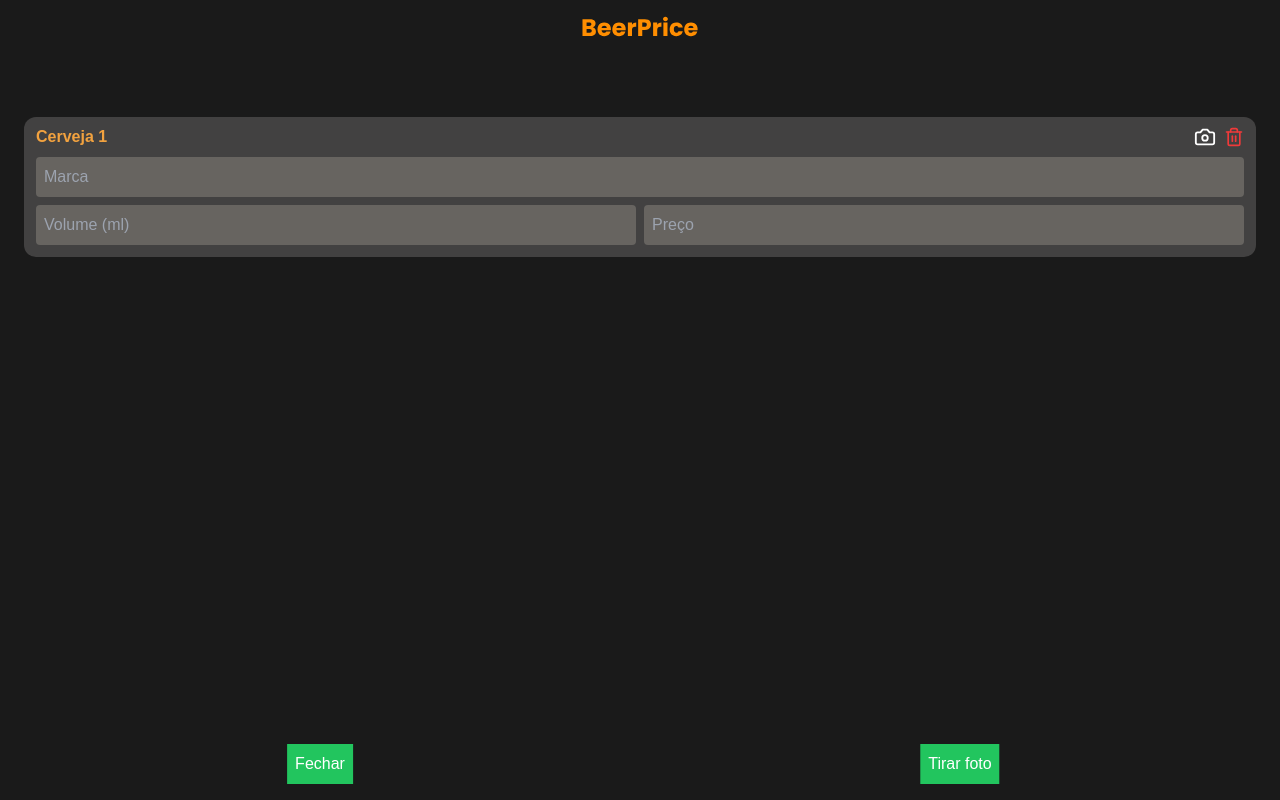
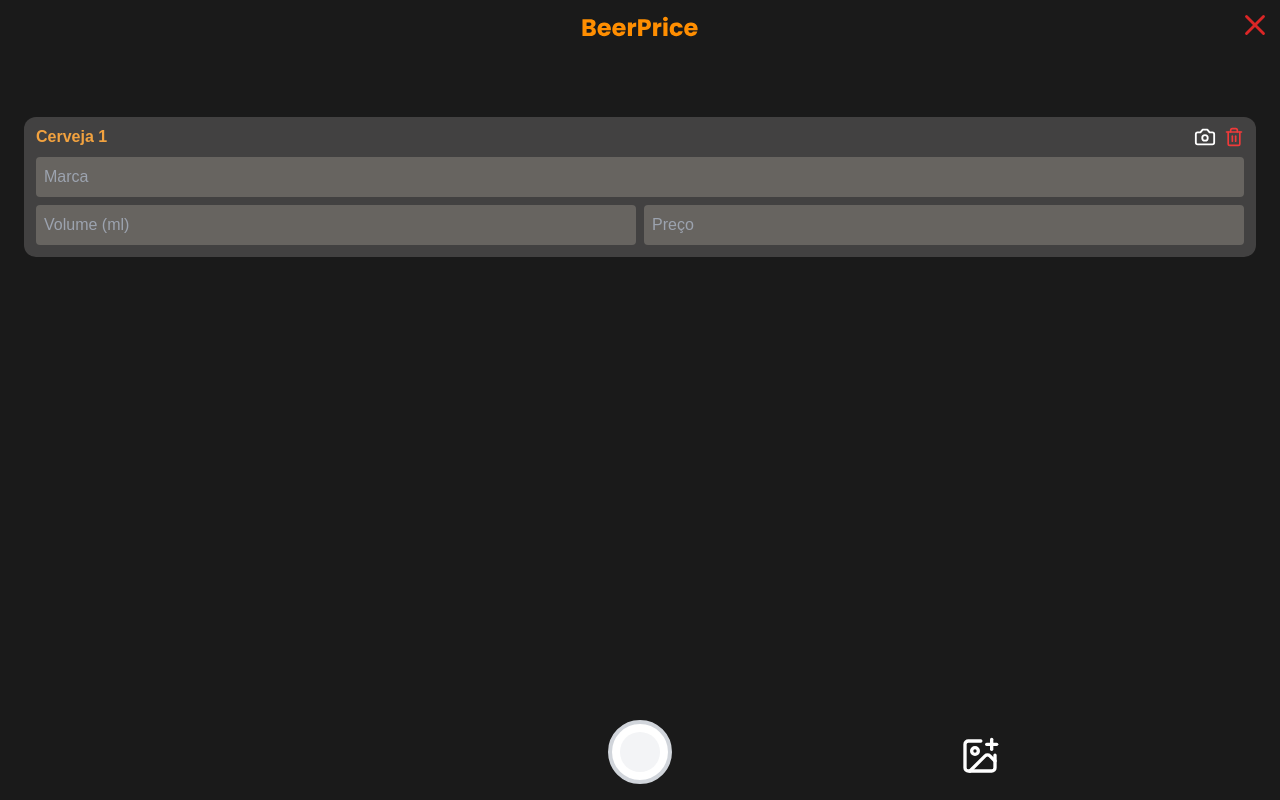
Before and after one commit to guilhermezaparoli/beer-calculator, a Next.js app: page / in a window 1280 px wide. Both pictures are taken after a click on the icon 1205 px from the left and 137 px from the top of the page. Shown: the top 800 px of the page. Built offline with nearby package versions, Linux system fonts and the light colour scheme; no server answers.

Commit message:
Adding new camera design and new function of upload photo from gallery

```diff
--- a/app/api/openai/route.ts
+++ b/app/api/openai/route.ts
@@ -17,10 +17,10 @@ export const POST = async(req: Request) => {
         {
           role: "user",
           content: [
-            { type: "text", text: "Analyze the provided image to extract the brand name, volume (in liters, milliliters, or other units), and price. If these details are found in the image, return them in the following JSON format without syntax highlighting: {brand: <beer brand>, volume: <beer volume>, price: <beer price>}. If any of these keys are not found, return their values as null." },
+            { type: "text", text: "Analyze the provided image to extract the brand name, volume (always convert to milliliters), and price. If these details are found in the image, return them in the following JSON format without syntax highlighting: {brand: <beer brand>, volume: <beer volume>, price: <beer price>}. If any of these keys are not found, return their values as null." },
             {
               type: "image_url",
-              image_url: {url: imageUrl},
+              image_url: {url: imageUrl, detail: "low"},
             },
           ],
         },
--- a/app/layout.tsx
+++ b/app/layout.tsx
@@ -14,8 +14,8 @@ const geistMono = localFont({
 });
 
 export const metadata: Metadata = {
-  title: "Create Next App",
-  description: "Generated by create next app",
+  title: "Beer calculator",
+  description: "Beer calculator",
 };
 
 export default function RootLayout({
--- a/components/BeerCard.tsx
+++ b/components/BeerCard.tsx
@@ -23,6 +23,7 @@ export function BeerCard({
   onDeleteCard,
 }: BeerCardProps) {
   const [openCamera, setOpenCamera] = useState(false);
+  const [loading, setLoading] = useState(false)
   const handleInputChange = (field: keyof itemProps, newValue: string) => {
     setCards((prevCards) =>
       prevCards.map((card, idx) =>
@@ -31,7 +32,8 @@ export function BeerCard({
     );
   };
   const formatPriceBRL = (newValue: string) => {
-    let inputValue = newValue.replace(/\D/g, "");
+    console.log(newValue, "newewewew");
+    let inputValue = String(newValue)?.replace(/\D/g, "");
     console.log(inputValue);
     inputValue = (parseInt(inputValue) / 100).toFixed(2);
     inputValue = inputValue.replace(".", ",");
@@ -51,6 +53,7 @@ export function BeerCard({
 
   const processImage = async (imageUrl: string) => {
     console.log('chegou na função');
+    setLoading(true)
     try {
       const response = await fetch('/api/openai', {
         method: 'POST',
@@ -79,7 +82,9 @@ export function BeerCard({
       console.log(volume);
       console.log(price);
     } catch (error) {
-      console.error('Error generating haiku:', error);
+      console.error('Error analyzing image:', error);
+    } finally {
+      setLoading(false)
     }
   };
 
@@ -128,6 +133,16 @@ export function BeerCard({
 
        <CameraComponent getImage={getImage} close={closeCamera} />
       </div>}
+
+      {
+        loading &&  <div className="fixed inset-0 flex items-center justify-center bg-black bg-opacity-50 z-50 flex-col">
+        <svg aria-hidden="true" className="w-10 h-10 text-gray-200 animate-spin dark:text-gray-600 fill-blue-600" viewBox="0 0 100 101" fill="none" xmlns="http://www.w3.org/2000/svg">
+            <path d="M100 50.5908C100 78.2051 77.6142 100.591 50 100.591C22.3858 100.591 0 78.2051 0 50.5908C0 22.9766 22.3858 0.59082 50 0.59082C77.6142 0.59082 100 22.9766 100 50.5908ZM9.08144 50.5908C9.08144 73.1895 27.4013 91.5094 50 91.5094C72.5987 91.5094 90.9186 73.1895 90.9186 50.5908C90.9186 27.9921 72.5987 9.67226 50 9.67226C27.4013 9.67226 9.08144 27.9921 9.08144 50.5908Z" fill="currentColor"/>
+            <path d="M93.9676 39.0409C96.393 38.4038 97.8624 35.9116 97.0079 33.5539C95.2932 28.8227 92.871 24.3692 89.8167 20.348C85.8452 15.1192 80.8826 10.7238 75.2124 7.41289C69.5422 4.10194 63.2754 1.94025 56.7698 1.05124C51.7666 0.367541 46.6976 0.446843 41.7345 1.27873C39.2613 1.69328 37.813 4.19778 38.4501 6.62326C39.0873 9.04874 41.5694 10.4717 44.0505 10.1071C47.8511 9.54855 51.7191 9.52689 55.5402 10.0491C60.8642 10.7766 65.9928 12.5457 70.6331 15.2552C75.2735 17.9648 79.3347 21.5619 82.5849 25.841C84.9175 28.9121 86.7997 32.2913 88.1811 35.8758C89.083 38.2158 91.5421 39.6781 93.9676 39.0409Z" fill="currentFill"/>
+        </svg>
+        <label className='text-white'>Processando imagem...</label>
+    </div>
+      }
     </>
   );
 }
--- a/components/CameraComponent.tsx
+++ b/components/CameraComponent.tsx
@@ -1,55 +1,46 @@
+import { ImagePlus, ImagePlusIcon, X } from 'lucide-react';
 import Image from 'next/image';
 import { useState, useRef, useEffect } from 'react';
 
 type CameraComponentProps = {
   getImage: (image: string) => void;
-  close: () => void
+  close: () => void;
 };
 
-export default function CameraComponent({ getImage, close }: CameraComponentProps) {
+export default function CameraComponent({
+  getImage,
+  close,
+}: CameraComponentProps) {
   // const [videoStream, setVideoStream] = useState<MediaStream | null>(null);
   const [capturedImage, setCapturedImage] = useState<string | null>(null);
   const videoRef = useRef<HTMLVideoElement>(null);
   const canvasRef = useRef<HTMLCanvasElement>(null);
 
   const startCamera = async () => {
-    if (typeof window !== 'undefined' && navigator.mediaDevices && navigator.mediaDevices.getUserMedia) {
+    if (
+      typeof window !== 'undefined' &&
+      navigator.mediaDevices &&
+      navigator.mediaDevices.getUserMedia
+    ) {
       try {
-        navigator.mediaDevices.getUserMedia({
+        navigator.mediaDevices
+          .getUserMedia({
             video: {
               width: { ideal: 1280 },
               height: { ideal: 720 },
-             facingMode: "environment" // para usar a câmera traseira
-          }
+              facingMode: 'environment',
+            },
           })
-       .then(stream => {
-
+          .then((stream) => {
             if (videoRef.current) {
               videoRef.current.srcObject = stream;
             } else {
-            alert("deu b.o");
+              alert('deu b.o');
             }
           })
-       .catch(error => {
-          console.error("Erro ao acessar a câmera:", error);
+          .catch((error) => {
+            console.error('Erro ao acessar a câmera:', error);
           });
-
-        // const stream = await navigator.mediaDevices.getUserMedia({
-        //   video: {
-        //     facingMode: {ideal: "environment"},
-        //     width: {
-        //       ideal: 1080,
-        //     },
-        //     height: {
-        //       ideal: 720
-        //     }
-        //   },
-        // });
-
-        // stream.addEventListener('addtrack', () => {alert("chegou aqui")})
-        // alert(stream);
-        // setVideoStream(stream);
-
       } catch (error) {
         console.error('Error accessing the camera:', error);
       }
@@ -83,12 +74,11 @@ export default function CameraComponent({ getImage, close }: CameraComponentProp
 
   useEffect(() => {
     startCamera();
-    // document.body.style.overflow = 'hidden';
+    document.body.style.overflow = 'hidden';
   }, []);
 
   return (
     <div className="absolute inset-0 flex flex-col items-center justify-center">
-
       <div className="h-full w-full absolute inset-0">
         <video
           ref={videoRef}
@@ -96,32 +86,78 @@ export default function CameraComponent({ getImage, close }: CameraComponentProp
           playsInline
           className="h-full w-full object-cover"
         />
-          <button
+        <X
+          className="absolute top-2 right-2  text-red-600"
           onClick={() => {
-              close()
+            close();
             document.body.style.overflow = 'auto';
           }}
-            className="absolute bottom-4 left-1/4 transform -translate-x-1/2 text-white bg-green-500 p-2">
-            Fechar
+          size={34}
+        />
+
+        <button
+          className=" absolute bottom-4 left-2/4 transform -translate-x-1/2 w-16 h-16 rounded-full bg-white border-4 border-gray-300 focus:outline-none active:bg-gray-200"
+          onClick={capturePhoto}
+        >
+          <div className="absolute inset-0 m-2 rounded-full bg-gray-100"></div>
         </button>
-          <button
-            onClick={capturePhoto}
-            className="absolute bottom-4 left-3/4 transform -translate-x-1/2 text-white bg-green-500 p-2">
-            Tirar foto
-          </button>
+
+        <label
+          htmlFor="image"
+          className="absolute bottom-6 left-3/4 text-white"
+        >
+          <ImagePlusIcon size={40} />
+        </label>
+        <input
+          className="hidden"
+          type="file"
+          id="image"
+          accept="image/png, image/jpeg"
+          onChange={(e) => {
+            console.log("Entrou");
+            const file = e.target.files?.[0]
+            if(file){
+              if(file.type.startsWith("image/")){
+                const reader = new FileReader()
+                reader.onloadend = () => {
+                  const dataUrl = reader.result;
+                  setCapturedImage(String(dataUrl))
+                }
+                reader.readAsDataURL(file)
+              }
+            }
+          }}
+        />
       </div>
 
       <canvas ref={canvasRef} className="hidden" />
       {capturedImage && (
-        <div className="absolute inset-0 flex flex-col items-center justify-center bg-black bg-opacity-50 p-4 rounded-lg">
+        <div className="absolute inset-0 flex flex-col  justify-center bg-black bg-opacity-50 p-4 rounded-lg">
           <h2 className="text-white">Foto capturada:</h2>
-          <button className="text-white" onClick={() => getImage(capturedImage)}>
-            Aceitar
+          <Image
+            src={capturedImage}
+            alt="Captured"
+            width={0}
+            height={0}
+            sizes="100vw"
+            style={{ width: '100%', height: 'auto' }}
+            className="rounded-lg"
+          />
+          <div className="flex items-center justify-around mt-2">
+            <button
+              className="flex items-center py-2 px-6 rounded-lg text-white font-bold bg-red-600"
+              onClick={() => setCapturedImage('')}
+            >
+              Cancelar
             </button>
-          <button className="text-red-600" onClick={() => setCapturedImage('')}>
-            Recusar
+
+            <button
+              className="flex items-center py-2 px-6 rounded-lg text-white font-bold bg-green-600"
+              onClick={() => getImage(capturedImage)}
+            >
+              Confirmar
             </button>
-          <Image src={capturedImage} alt="Captured" width={300} height={200} className="rounded-lg" />
+          </div>
         </div>
       )}
     </div>
```
Lines whose indentation alone changed are shown as unchanged.
